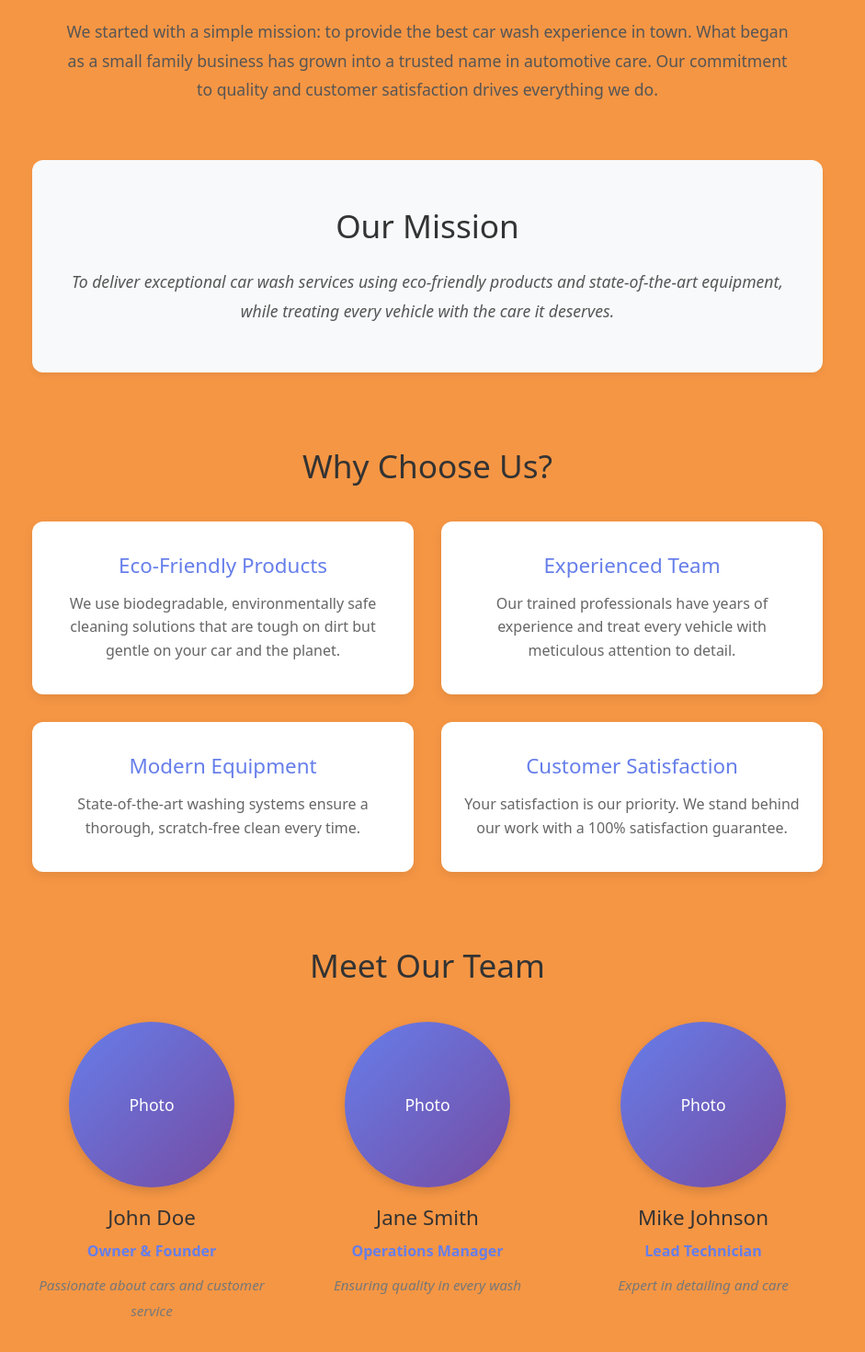
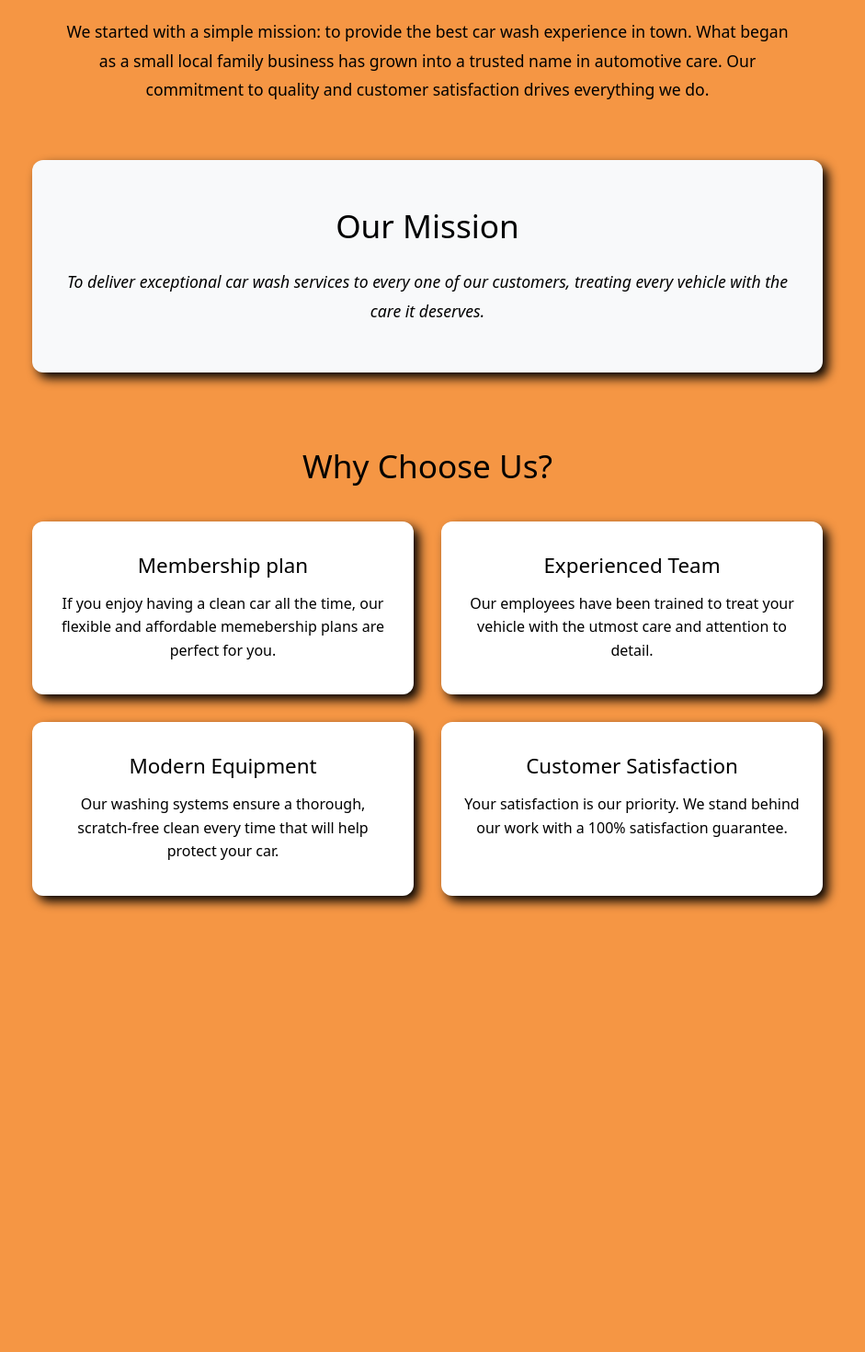
Before and after one commit to TheWashZone/Website, a React (Vite) app in the folder website/: page /about-us in a window 1280 px wide. Shown: the part 378-1848 px from the top of the page at 92% size, without its empty margins (175-1116 px from the left). After the commit the page ends 1492 px from the top, so only its background shows below. Built offline with nearby package versions, Linux system fonts and the light colour scheme.

Commit message:
pushing changes to pages

```diff
--- a/website/src/css/about-us.css
+++ b/website/src/css/about-us.css
@@ -7,11 +7,13 @@
 
 /* Hero Section */
 .about-hero {
-  background: linear-gradient(135deg, #667eea 0%, #764ba2 100%);
-  color: white;
+  background: white;
+  color: black;
   text-align: center;
   padding: 80px 20px;
   margin-bottom: 50px;
+  box-shadow: 6px 6px 12px black;
+  border-radius: 12px;
 }
 
 .about-hero h1 {
@@ -39,7 +41,7 @@
 
 .about-section h2 {
   font-size: 2.2rem;
-  color: #333;
+  color: black;
   margin-bottom: 25px;
   text-align: center;
 }
@@ -47,7 +49,7 @@
 .about-section p {
   font-size: 1.1rem;
   line-height: 1.8;
-  color: #555;
+  color: black;
   text-align: center;
   max-width: 800px;
   margin: 0 auto;
@@ -56,15 +58,16 @@
 /* Mission Section */
 .mission {
   background: #f8f9fa;
+  color: black;
   padding: 50px 30px;
   border-radius: 12px;
-  box-shadow: 0 4px 6px rgba(0, 0, 0, 0.05);
+  box-shadow: 6px 6px 12px black;
 }
 
 .mission-text {
   font-size: 1.2rem;
   font-style: italic;
-  color: #444;
+  color: black;
 }
 
 /* Why Choose Us - Features Grid */
@@ -83,7 +86,7 @@
   background: white;
   padding: 35px 25px;
   border-radius: 12px;
-  box-shadow: 0 4px 12px rgba(0, 0, 0, 0.08);
+  box-shadow: 6px 6px 12px black;
   transition: transform 0.3s ease, box-shadow 0.3s ease;
   text-align: center;
 }
@@ -95,14 +98,14 @@
 
 .feature-card h3 {
   font-size: 1.4rem;
-  color: #667eea;
+  color: black;
   margin-bottom: 15px;
 }
 
 .feature-card p {
   font-size: 1rem;
   line-height: 1.6;
-  color: #666;
+  color: black;
   margin: 0;
 }
 
--- a/website/src/css/faq.css
+++ b/website/src/css/faq.css
@@ -7,11 +7,13 @@
 
 /* Hero Section */
 .faq-hero {
-  background: linear-gradient(135deg, #667eea 0%, #764ba2 100%);
-  color: white;
+  background: white;
+  color: black;
   text-align: center;
   padding: 80px 20px;
   margin-bottom: 50px;
+  box-shadow: 6px 6px 12px black;
+  border-radius: 12px;
 }
 
 .faq-hero h1 {
@@ -39,10 +41,10 @@
 
 .category-title {
   font-size: 1.8rem;
-  color: #333;
+  color: black;
   margin-bottom: 25px;
   padding-bottom: 15px;
-  border-bottom: 3px solid #667eea;
+  border-bottom: 3px solid black;
 }
 
 .questions-list {
@@ -76,7 +78,7 @@
   align-items: center;
   font-size: 1.1rem;
   font-weight: 600;
-  color: #333;
+  color: black;
   transition: background-color 0.2s ease;
 }
 
@@ -86,13 +88,13 @@
 
 .faq-item.open .faq-question {
   background-color: #f8f9fa;
-  color: #667eea;
+  color: #F59644;
 }
 
 .faq-icon {
   font-size: 1.5rem;
   font-weight: 300;
-  color: #667eea;
+  color: black;
   min-width: 30px;
   text-align: center;
   transition: transform 0.3s ease;
@@ -117,17 +119,18 @@
 .faq-answer p {
   font-size: 1rem;
   line-height: 1.7;
-  color: #555;
+  color: black;
   margin: 0;
 }
 
 /* Contact Section */
 .faq-contact {
-  background: linear-gradient(135deg, #667eea 0%, #764ba2 100%);
-  color: white;
+  background: white;
+  color: black;
   text-align: center;
   padding: 60px 20px;
   margin-top: 80px;
+  border-radius: 12px;
 }
 
 .faq-contact h3 {
@@ -143,8 +146,8 @@
 }
 
 .contact-button {
-  background: white;
-  color: #667eea;
+  background: linear-gradient(to bottom right, #F59644 20%, #FDCF44 100%);
+  color: black;
   border: none;
   padding: 15px 40px;
   font-size: 1.1rem;
--- a/website/src/pages/about-us.jsx
+++ b/website/src/pages/about-us.jsx
@@ -5,43 +5,35 @@ function AboutPage() {
 
   // Hero Section
   const heroTitle = "About Our Car Wash";
-  const heroSubtitle = "Quality Service Since 2020";
+  const heroSubtitle = "Quality Service Since 1970";
 
   // Our Story Section
   const ourStoryTitle = "Our Story";
-  const ourStoryText = "We started with a simple mission: to provide the best car wash experience in town. What began as a small family business has grown into a trusted name in automotive care. Our commitment to quality and customer satisfaction drives everything we do.";
+  const ourStoryText = "We started with a simple mission: to provide the best car wash experience in town. What began as a small local family business has grown into a trusted name in automotive care. Our commitment to quality and customer satisfaction drives everything we do.";
 
   // Our Mission Section
   const ourMissionTitle = "Our Mission";
-  const ourMissionText = "To deliver exceptional car wash services using eco-friendly products and state-of-the-art equipment, while treating every vehicle with the care it deserves.";
+  const ourMissionText = "To deliver exceptional car wash services to every one of our customers, treating every vehicle with the care it deserves.";
 
   // Why Choose Us Section
   const whyChooseUsTitle = "Why Choose Us?";
   const whyChooseUsItems = [
     {
-      title: "Eco-Friendly Products",
-      description: "We use biodegradable, environmentally safe cleaning solutions that are tough on dirt but gentle on your car and the planet."
+      title: "Membership plan",
+      description: "If you enjoy having a clean car all the time, our flexible and affordable memebership plans are perfect for you."
     },
     {
       title: "Experienced Team",
-      description: "Our trained professionals have years of experience and treat every vehicle with meticulous attention to detail."
+      description: "Our employees have been trained to treat your vehicle with the utmost care and attention to detail."
     },
     {
       title: "Modern Equipment",
-      description: "State-of-the-art washing systems ensure a thorough, scratch-free clean every time."
+      description: "Our washing systems ensure a thorough, scratch-free clean every time that will help protect your car."
     },
     {
       title: "Customer Satisfaction",
       description: "Your satisfaction is our priority. We stand behind our work with a 100% satisfaction guarantee."
     }
-  ];
-
-  // Team Section (Optional - add team member photos later)
-  const teamTitle = "Meet Our Team";
-  const teamMembers = [
-    { name: "John Doe", role: "Owner & Founder", bio: "Passionate about cars and customer service" },
-    { name: "Jane Smith", role: "Operations Manager", bio: "Ensuring quality in every wash" },
-    { name: "Mike Johnson", role: "Lead Technician", bio: "Expert in detailing and care" }
   ];
 
   // ===== END EDITABLE CONTENT =====
@@ -81,24 +73,6 @@ function AboutPage() {
               ))}
             </div>
           </section>
-
-          {/* Team Section */}
-          <section className="about-section team">
-            <h2>{teamTitle}</h2>
-            <div className="team-grid">
-              {teamMembers.map((member, index) => (
-                <div key={index} className="team-member">
-                  <div className="member-photo">
-                    {/* Add team member photo here */}
-                    <div className="photo-placeholder">Photo</div>
-                  </div>
-                  <h3>{member.name}</h3>
-                  <p className="role">{member.role}</p>
-                  <p className="bio">{member.bio}</p>
-                </div>
-              ))}
-            </div>
-          </section>
         </div>
       </div>
     </>
--- a/website/src/pages/frequently-asked.jsx
+++ b/website/src/pages/frequently-asked.jsx
@@ -1,8 +1,11 @@
 import { useState } from 'react';
+import { useNavigate } from 'react-router-dom';
 import '../css/faq.css';
 
 function FrequentlyAskedPage() {
   // ===== EDIT YOUR CONTENT BELOW =====
+
+  const navigate = useNavigate();
 
   const pageTitle = "Frequently Asked Questions";
   const pageSubtitle = "Everything you need to know about our car wash services";
@@ -162,7 +165,7 @@ function FrequentlyAskedPage() {
         <div className="faq-contact">
           <h3>Still have questions?</h3>
           <p>Feel free to contact us directly. We're here to help!</p>
-          <button className="contact-button">Contact Us</button>
+          <button className="contact-button" onClick={() => navigate('/contact-us')}>Contact Us</button>
         </div>
       </div>
     </>
```
Also changed, not shown: 1 other file (tests, documents, lock files or other folders).
